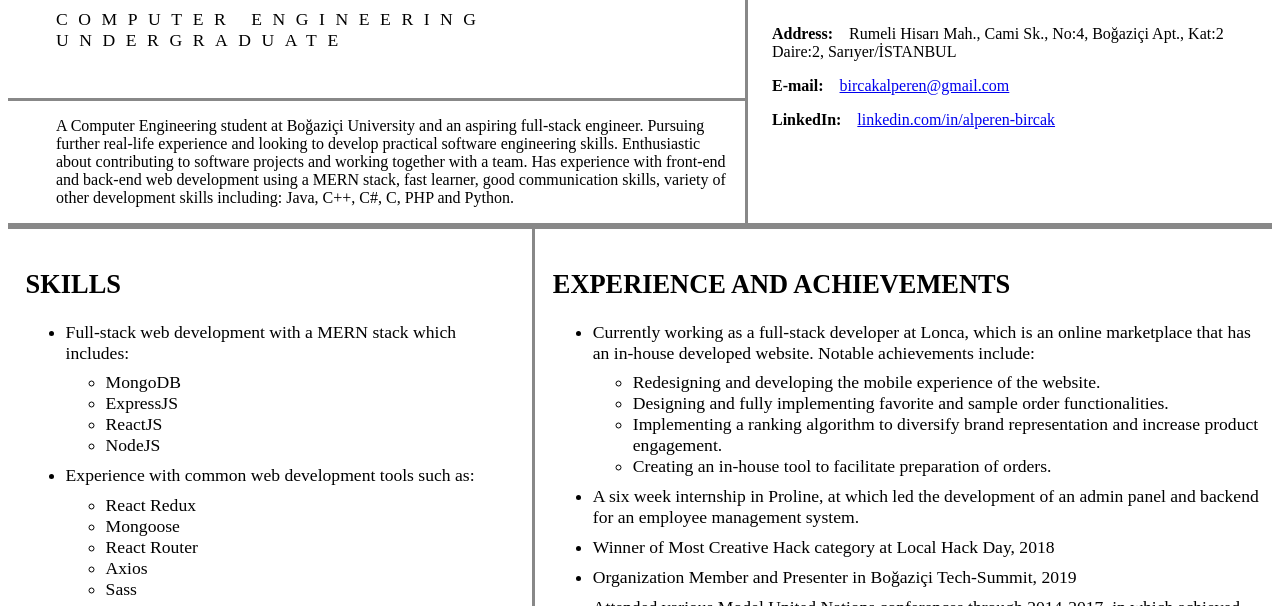
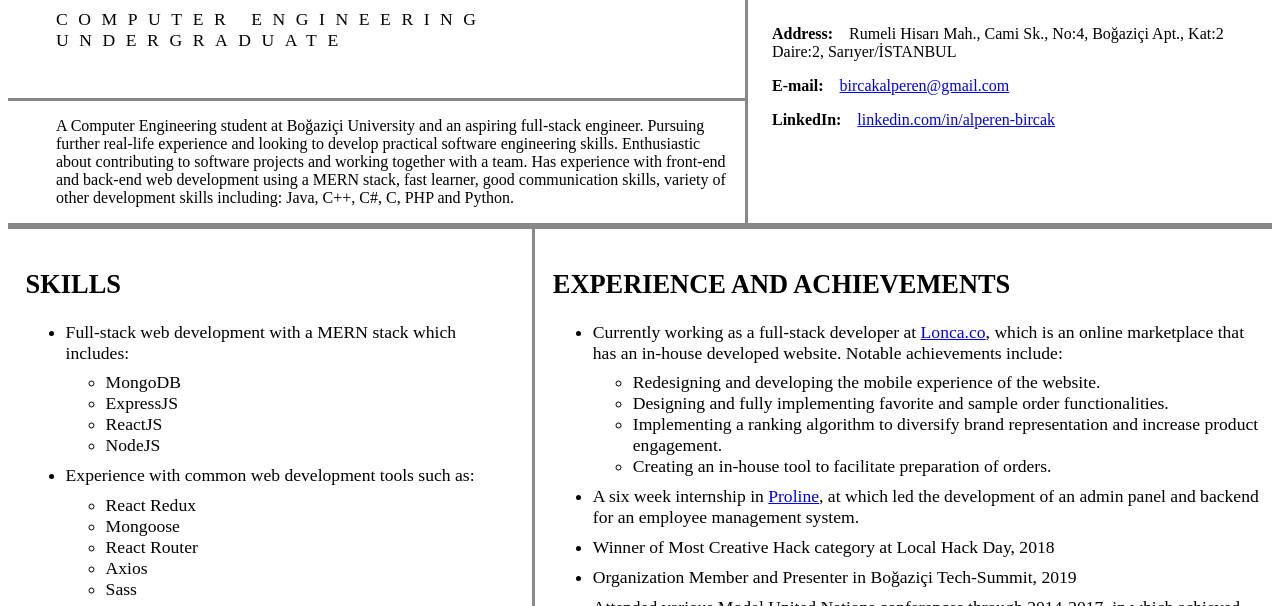
Before and after one commit to alperen-bircak/alperen-bircak.github.io, a Gatsby site in the folder alperen-bircak-cv/: page /CVPage/CVPage in a window 1280 px wide. Shown: the part 171-777 px from the top of the page. Built offline with nearby package versions, Linux system fonts and the light colour scheme; Gatsby itself is replaced by a stand-in of ours.

Commit message:
added links to exp

```diff
--- a/alperen-bircak-cv/src/data/CVData.js
+++ b/alperen-bircak-cv/src/data/CVData.js
@@ -1,3 +1,5 @@
+import React from "react";
+
 const CVData = {
   intro: {
     name: 'Alperen',
@@ -49,14 +51,16 @@ const CVData = {
   },
   experience: {
     main: [
-      'Currently working as a full-stack developer at Lonca, which is an online marketplace that has an in-house developed website. Notable achievements include:',
+      <>
+      Currently working as a full-stack developer at <a href={`https://lonca.co`}>Lonca.co</a>, which is an online marketplace that has an in-house developed website. Notable achievements include:
+      </>,
       [
         'Redesigning and developing the mobile experience of the website.',
         'Designing and fully implementing favorite and sample order functionalities.',
         'Implementing a ranking algorithm to diversify brand representation and increase product engagement.',
         'Creating an in-house tool to facilitate preparation of orders.',
       ],
-      'A six week internship in Proline, at which led the development of an admin panel and backend for an employee management system.',
+      <>A six week internship in <a href="https://pro-line.com.tr/">Proline</a>, at which led the development of an admin panel and backend for an employee management system.</>,
       'Winner of Most Creative Hack category at Local Hack Day, 2018',
       'Organization Member and Presenter in Boğaziçi Tech-Summit, 2019',
       'Attended various Model United Nations conferences through 2014-2017, in which achieved two Best Delegate, four Outstanding Delegate and several Honorable Mentions.',
--- a/alperen-bircak-cv/src/pages/CVPage/CVPage.js
+++ b/alperen-bircak-cv/src/pages/CVPage/CVPage.js
@@ -7,7 +7,7 @@ const CVPage = () => {
   const renderList = (skills, { mainClass }) => {
     return (<ul className={mainClass}>
       {skills.map((item) => {
-        if (typeof item === 'string') {
+        if (typeof item === 'string' || React.isValidElement(item)) {
           return (<li>{item}</li>);
         } else if (Array.isArray(item)) {
           return renderList(item, { mainClass: `${mainClass}-child` });
```
